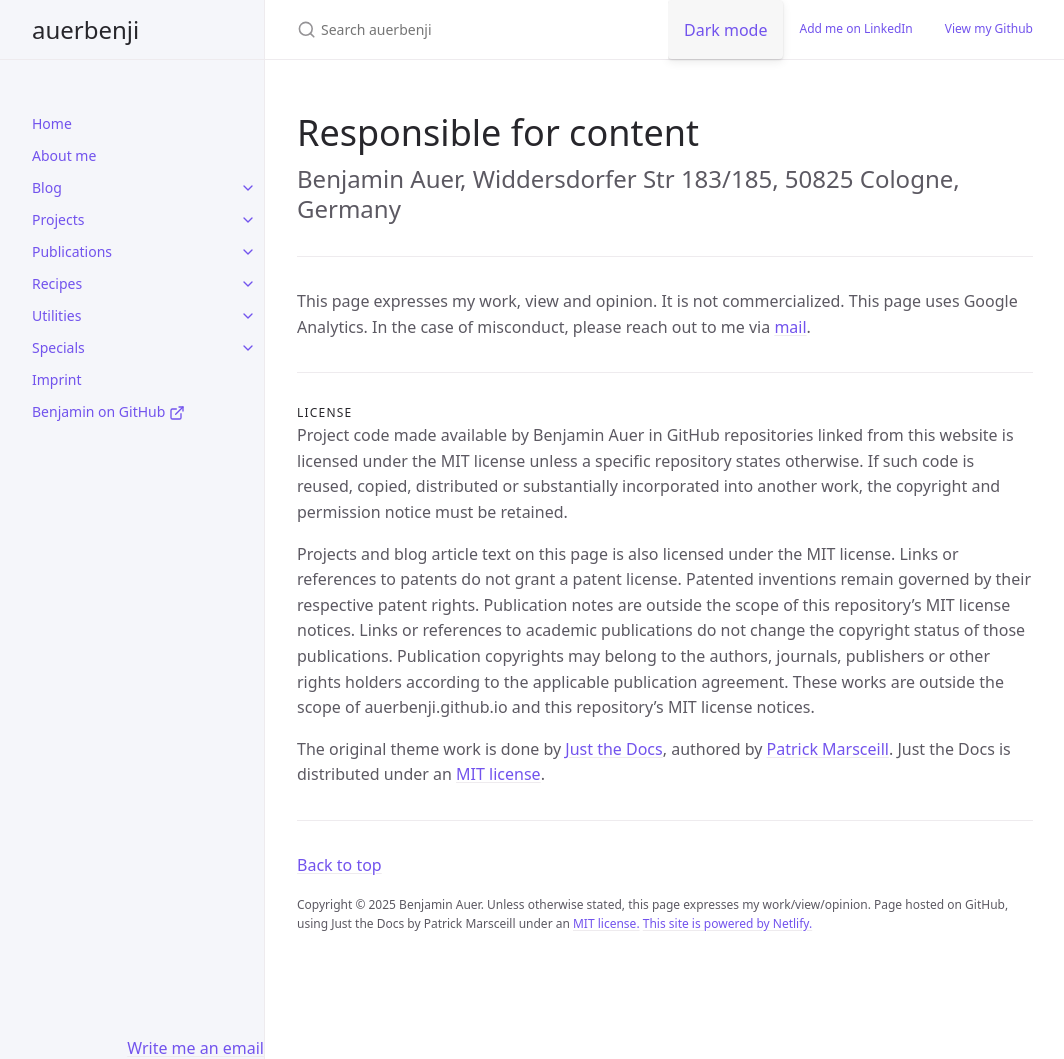
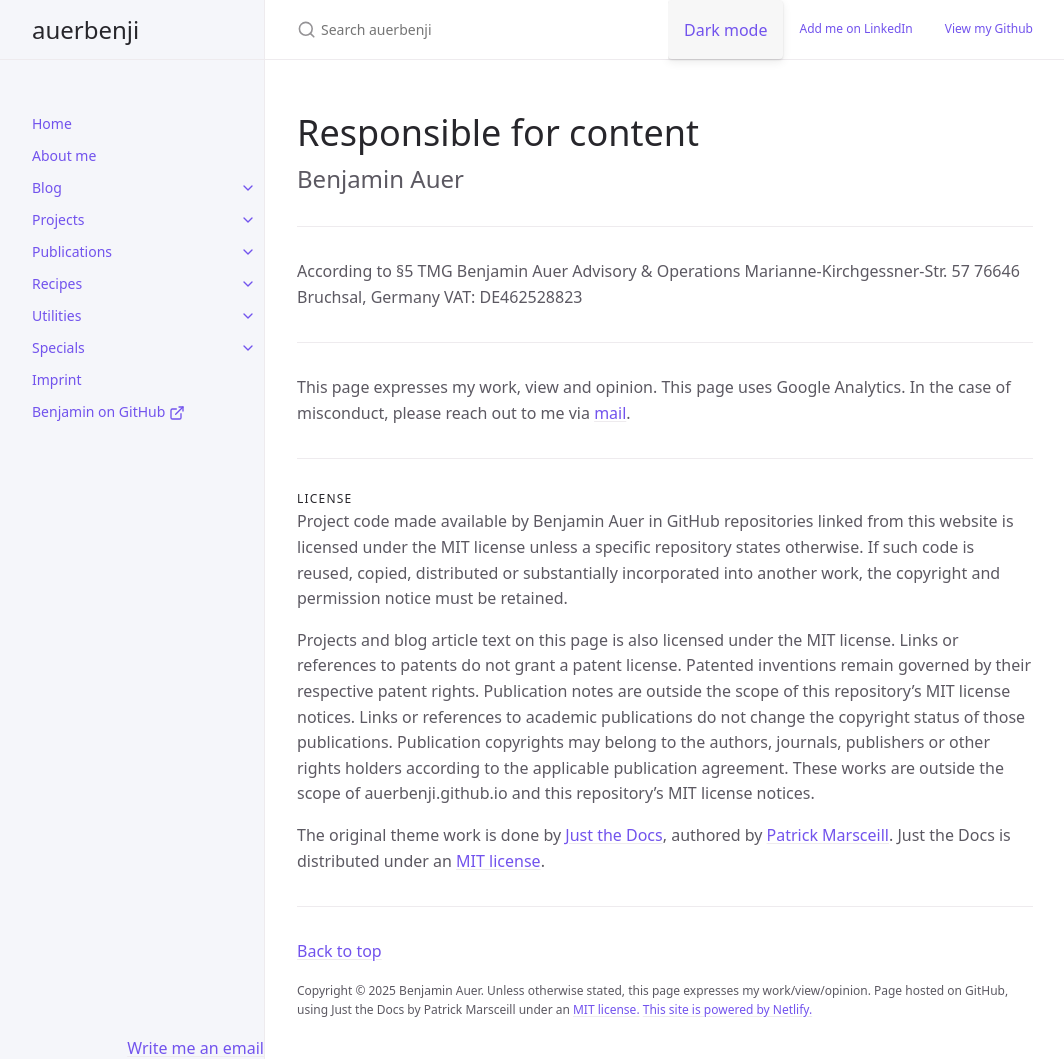
Before and after one commit to auerbenji/auerbenji.github.io, a Jekyll site: the page built from docs/imprint.md, in a window 1280 px wide and 1059 px high. Shown: the whole window, without its empty margins (107-1171 px from the left). Built offline with Jekyll 4.4.1, drawn with Linux system fonts in a browser that asks for light colours; cached includes are drawn as plain includes.

Commit message:
Update imprint.md

```diff
--- a/docs/imprint.md
+++ b/docs/imprint.md
@@ -5,13 +5,21 @@ nav_order: 99
 
 # Responsible for content
 {: .no_toc }
-Benjamin Auer, Widdersdorfer Str 183/185, 50825 Cologne, Germany
+Benjamin Auer
 {: .fs-6 .fw-300 }
 
 ---
 
+According to §5 TMG
+Benjamin Auer Advisory & Operations
+Marianne-Kirchgessner-Str. 57
+76646 Bruchsal, Germany
+VAT: DE462528823
+
+---
+
 This page expresses my work, view and opinion.
-It is not commercialized. This page uses Google Analytics.
+This page uses Google Analytics.
 In the case of misconduct, please reach out to me via [mail](mailto:{{ site.email }}).
 
 * * *
```
